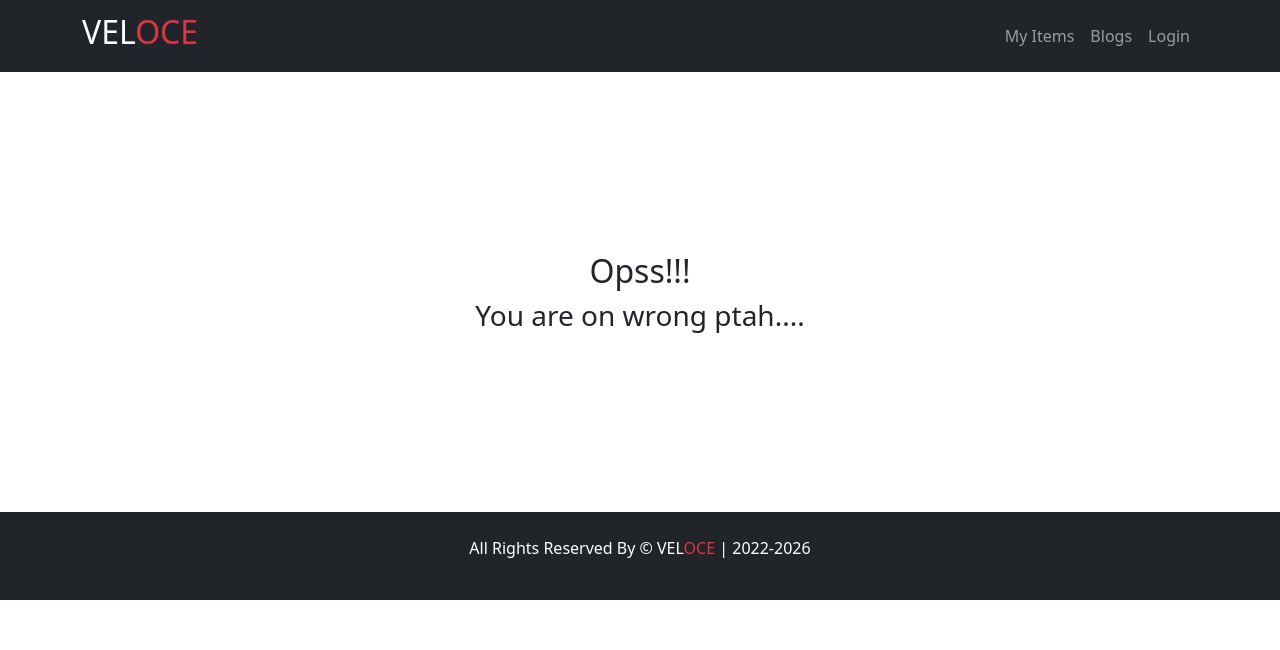
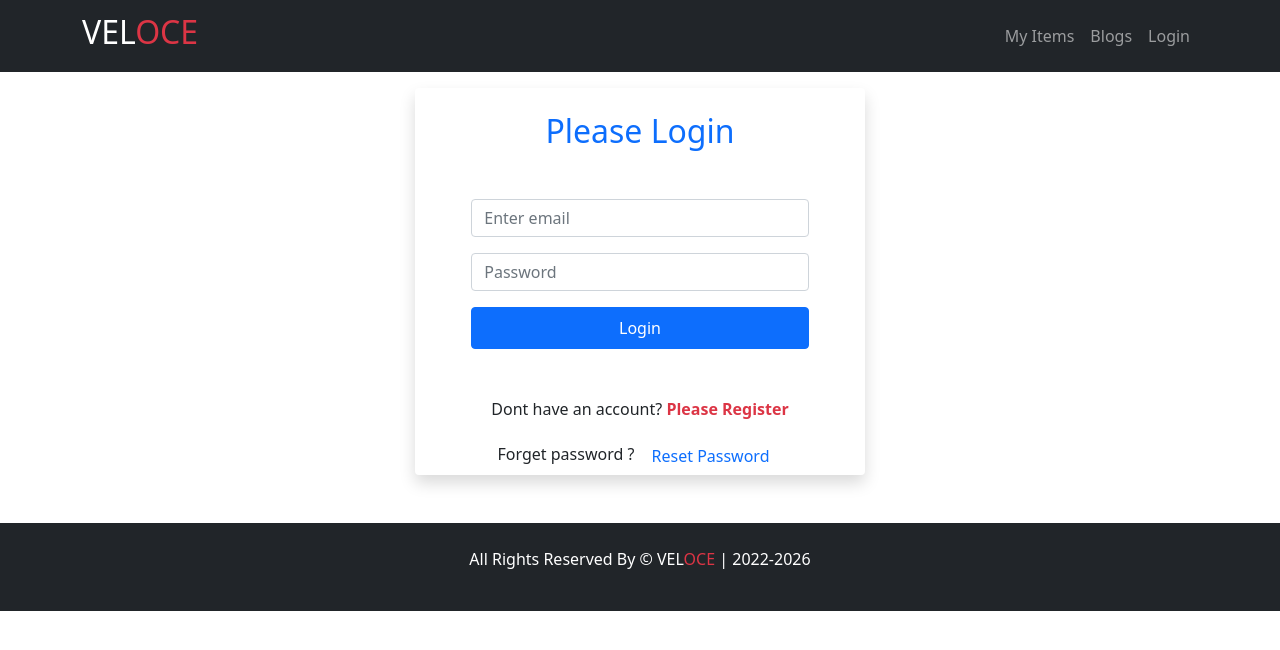
Before and after one commit to Muhammad764/Assignment-11, a React (Create React App) app: page /login in a window 1280 px wide. Shown: the top 650 px of the page. Built offline with nearby package versions, Linux system fonts and the light colour scheme.

Commit message:
Login part

```diff
--- a/package.json
+++ b/package.json
@@ -11,8 +11,10 @@
     "react": "^18.1.0",
     "react-bootstrap": "^2.3.1",
     "react-dom": "^18.1.0",
+    "react-firebase-hooks": "^5.0.3",
     "react-router-dom": "^6.3.0",
     "react-scripts": "5.0.1",
+    "react-toastify": "^9.0.1",
     "web-vitals": "^2.1.4"
   },
   "scripts": {
--- a/src/App.js
+++ b/src/App.js
@@ -5,6 +5,7 @@ import Blogs from './Pages/Blogs/Blogs';
 import Home from './Pages/Home/Home/Home';
 import Items from './Pages/Home/Items/Items';
 import ItemsDetail from './Pages/ItemsDetail/ItemsDetail';
+import Login from './Pages/Login/Login';
 import Footer from './Pages/Shared/Footer/Footer';
 import Header from './Pages/Shared/Header/Header';
 import NotFound from './Pages/Shared/NotFound/NotFound';
@@ -19,6 +20,8 @@ function App() {
         <Route path='/items' element={<Items></Items>}></Route>
         <Route path='/blogs' element={<Blogs></Blogs>}></Route>
         <Route path='/about' element={<About></About>}></Route>
+        <Route path='/login' element={<Login></Login>}></Route>
+
         <Route path='*' element={<NotFound></NotFound>}></Route>
       </Routes >
       <Footer></Footer>
--- a/src/Pages/Login/Login.js
+++ b/src/Pages/Login/Login.js
@@ -0,0 +1,89 @@
+import React,{useRef} from 'react';
+import { Button, Form } from 'react-bootstrap';
+import { useSendPasswordResetEmail, useSignInWithEmailAndPassword } from 'react-firebase-hooks/auth';
+import {Link, useLocation, useNavigate} from 'react-router-dom'
+import auth from '../../firebase.init';
+import { ToastContainer, toast } from 'react-toastify';
+
+import 'react-toastify/dist/ReactToastify.css';
+
+
+const Login = () => {
+    const emailRef = useRef('')
+    const passwordRef = useRef('')
+    const navigate = useNavigate()
+
+   const [sendPasswordResetEmail] = useSendPasswordResetEmail(auth);
+
+
+  const location = useLocation()
+  let from = location.state?.from?.pathname || "/"
+
+  const [
+  signInWithEmailAndPassword,
+  user
+  ] = useSignInWithEmailAndPassword(auth);
+
+
+
+  if (user) {
+    navigate(from, { replace: true });
+  }
+
+    const handleSubmit = event => {
+        event.preventDefault()
+        const email = emailRef.current.value
+        const password = passwordRef.current.value
+
+        signInWithEmailAndPassword(email,password)
+    }
+
+    const navigateRegister = event => {
+        navigate('/register')
+  }
+
+  const resetPassword = async () => {
+     const email = emailRef.current.value
+    if (email) {
+       await sendPasswordResetEmail(email);
+          toast('Sent email');
+    } else {
+      toast('please!Enter your email address')
+    }
+  }
+
+
+
+    return (
+        <div style={{width :"450px"}} className='shadow  mx-auto mb-5 mt-3 rounded'>
+            <h2 className='text-primary my-3 pt-4'>Please Login</h2>
+            <div className='w-75 mx-auto mt-5'>
+                  <Form onSubmit={handleSubmit}>
+ <Form.Group className="mb-3" controlId="formBasicEmail">
+
+    <Form.Control ref={emailRef} type="email" placeholder="Enter email" required/>
+  </Form.Group>
+
+  <Form.Group className="mb-3" controlId="formBasicPassword">
+
+  <Form.Control ref={passwordRef} type="password" placeholder="Password" required />
+  </Form.Group>
+
+  <Button className='w-100 mb-5 py-2' variant="primary" type="submit">
+    Login
+  </Button>
+</Form>
+
+          <p>Dont have an account? <Link to="/register" className='fw-bold text-danger pe-auto text-decoration-none' onClick={navigateRegister}>Please Register</Link></p>
+
+
+          <p>Forget password ? <button type="button" class="btn btn-link text-decoration-none" onClick={resetPassword}>Reset Password</button></p>
+
+
+          <ToastContainer />
+      </div>
+        </div>
+    );
+};
+
+export default Login;
```
Also changed, not shown: 1 other file (tests, documents, lock files or other folders).
